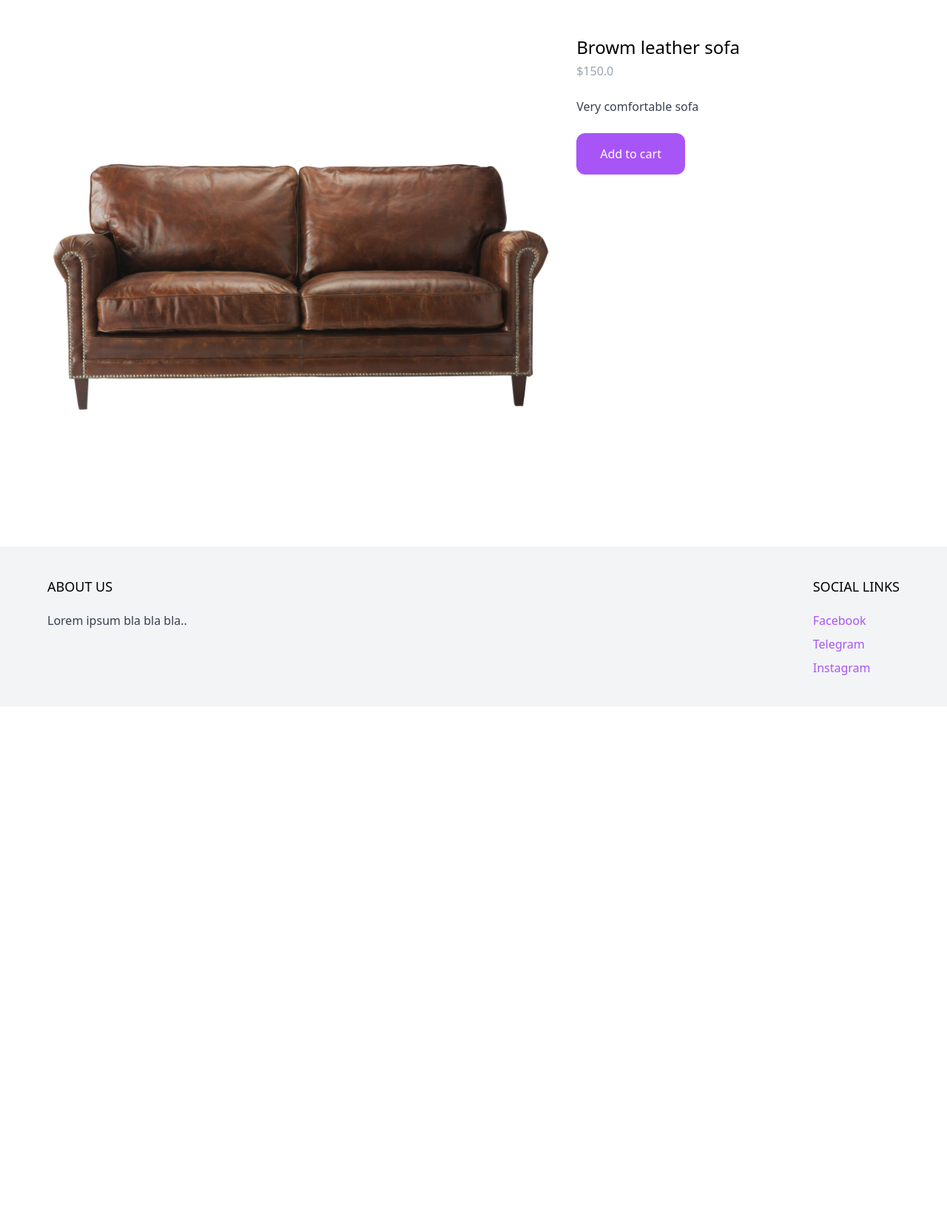
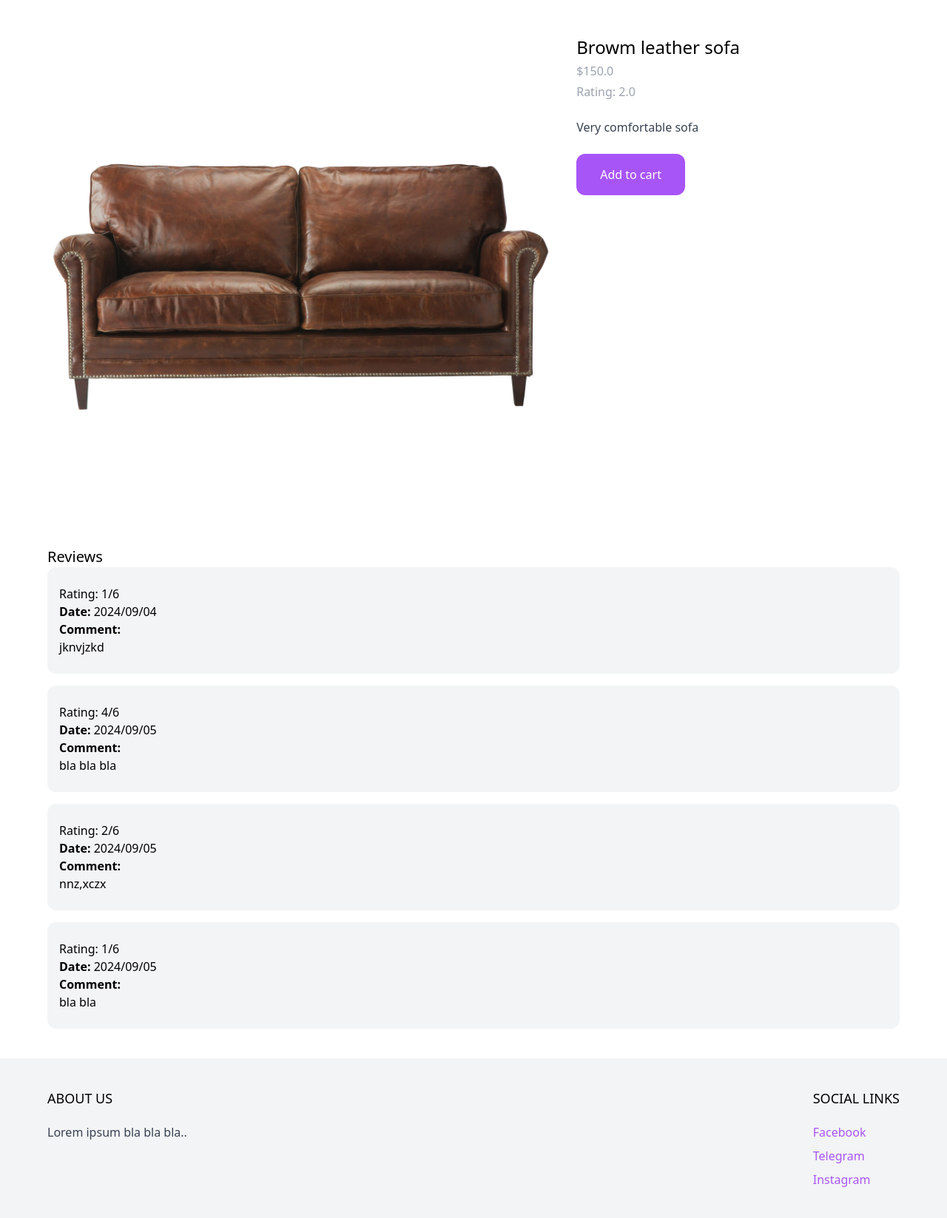
Before and after one commit to dmitrypoluschkin/nordichomes, a Django app: a page that uses nordichomes/product/templates/product/product.html in a window 1280 px wide. Shown: the part 77-1724 px from the top of the page at 74% size. Before the commit the page ends 990 px from the top, so only its background shows below. Run offline with Django 5.2, Linux system fonts and the light colour scheme; data comes from the database, SQL or seed files in the repository; both versions use the stored data as it was after the commit; some libraries are stand-ins or nearby versions.

Commit message:
add rating

```diff
--- a/nordichomes/product/models.py
+++ b/nordichomes/product/models.py
@@ -1,3 +1,4 @@
+from django.contrib.auth.models import User
 from django.db import models
 from django.core.files import File
 
@@ -59,3 +60,23 @@ class Product(models.Model):
         thumbnail = File(thumb_io, name=image.name)
 
         return thumbnail
+
+
+    def get_rating(self):
+        reviews_total = 0
+
+        for review in self.reviews.all():
+            reviews_total += review.rating
+
+        if reviews_total > 0:
+            return reviews_total / self.reviews.count()
+
+        return 0
+
+
+class Review(models.Model):
+    product = models.ForeignKey(Product, related_name='reviews', on_delete=models.CASCADE)
+    rating = models.IntegerField(default=3)
+    content = models.TextField()
+    created_by = models.ForeignKey(User, related_name='reviews', on_delete=models.CASCADE)
+    created_at = models.DateTimeField(auto_now_add=True)
--- a/nordichomes/product/templates/product/product.html
+++ b/nordichomes/product/templates/product/product.html
@@ -18,6 +18,10 @@
 
             <p class="mt-1 text-gray-400">${{ product.get_display_price }}</p>
 
+            {% if product.get_rating > 0 %}
+                <p class="mt-1 text-gray-400">Rating: {{ product.get_rating }}</p>
+            {% endif %}
+
             {% if product.description %}
                 <p class="mt-6 text-gray-700">{{ product.description }}</p>
             {% endif %}
@@ -32,5 +36,45 @@
                 Add to cart
             </a>
         </div>
+
+        <div class="w-full mt-6">
+            <h2 class="text-xl">Reviews</h2>
+
+            {% if request.user.is_authenticated %}
+                <form method="post" action="." class="mt-6 p-6 mb-6 bg-gray-100 rounded-xl">
+                    {% csrf_token %}
+                    <div>
+                        <label>Rating</label><br>
+                        <select name="rating">
+                            <option value="1">1</option>
+                            <option value="2">2</option>
+                            <option value="3" selected>3</option>
+                            <option value="4">4</option>
+                            <option value="5">5</option>
+                            <option value="6">6</option>
+                        </select>
+                    </div>
+
+
+                    <div>
+                        <label>Comment</label><br>
+                        <textarea name="content"></textarea>
+                    </div>
+
+                    <div>
+                        <button>Submit</button>
+                    </div>
+                </form>
+            {% endif %}
+
+            {% for reviews in product.reviews.all %}
+                <div class="px-4 py-6 bg-gray-100 rounded-xl mb-4">
+                    <srrong>Rating: </strong>{{ reviews.rating }}/6<br>
+                    <strong>Date: </strong>{{ reviews.created_at| date:"Y/m/d" }}<br>
+                    <strong>Comment:</strong><br>
+                    {{ reviews.content }}
+                </div>
+            {% endfor %}
+        </div>
     </div>
 {% endblock %}
--- a/nordichomes/product/views.py
+++ b/nordichomes/product/views.py
@@ -1,9 +1,26 @@
-from django.shortcuts import render, get_object_or_404
+from django.shortcuts import render, get_object_or_404, redirect
 
-from .models import Product
+from .models import Product, Review
 
 
 def product(request, slug):
     product = get_object_or_404(Product, slug=slug)
 
+    if request.method == 'POST':
+        rating = request.POST.get('rating', 3)
+        content = request.POST.get('content', '')
+
+        if content:
+            reviews = Review.objects.filter(created_by=request.user, product=product)
+
+            if reviews.count() > 0:
+                review = reviews.first()
+                review.rating = rating
+                review.content = content
+                review.save()
+            else:
+                review = Review.objects.create(product=product, rating=rating, content=content, created_by=request.user)
+
+        return redirect('product', slug=slug)
+
     return render(request, 'product/product.html', {'product': product})
```
Also changed, not shown: nordichomes/db.sqlite3, nordichomes/order/migrations/0002_alter_order_options.py (added), nordichomes/product/migrations/0004_alter_category_options_review.py (added).
